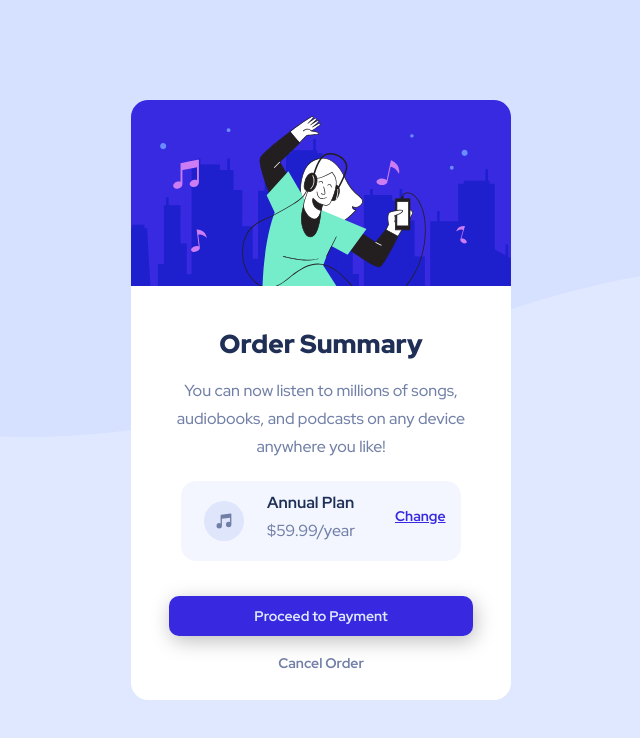
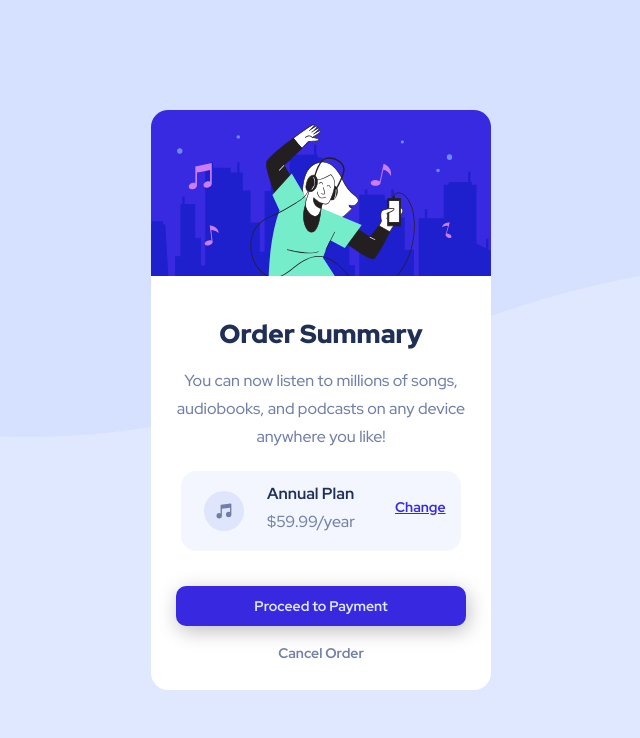
Before and after one commit to BielTsei/order_summary_component-front-end-mentor, a plain HTML site: page index.html in a window 1280 px wide. Shown: the whole page, without its empty margins (319-959 px from the left). Drawn offline with Linux system fonts and the light colour scheme.

Commit message:
Mudado tamanho do card

```diff
--- a/style.css
+++ b/style.css
@@ -14,8 +14,8 @@
 }
 
 .container {
-  width: 380px;
-  height: 600px;
+  width: 340px;
+  height: 580px;
   background-color: #fff;
   border-radius: 17px;
   display: flex;
@@ -23,7 +23,7 @@
 }
 
 .illustracao {
-  width: 380px;
+  width: 340px;
   border-top-left-radius: 17px;
   border-top-right-radius: 17px;
 }
@@ -86,7 +86,7 @@
   font-weight: 700;
   color: hsl(225, 100%, 94%);
   font-size: 14px;
-  width: 304px;
+  width: 290px;
   height: 40px;
   background-color: hsl(245, 75%, 52%);
   border-radius: 10px;
```
